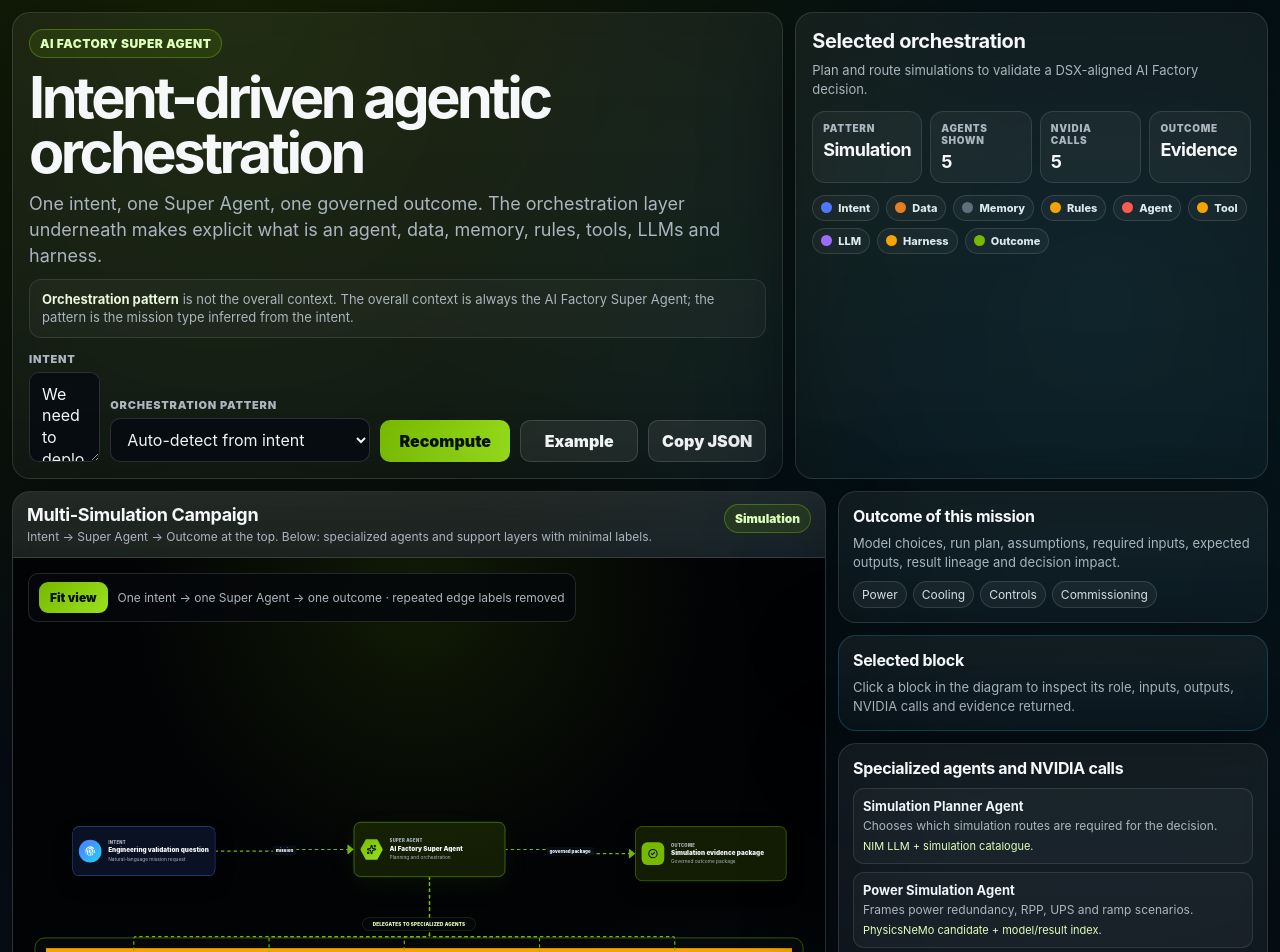
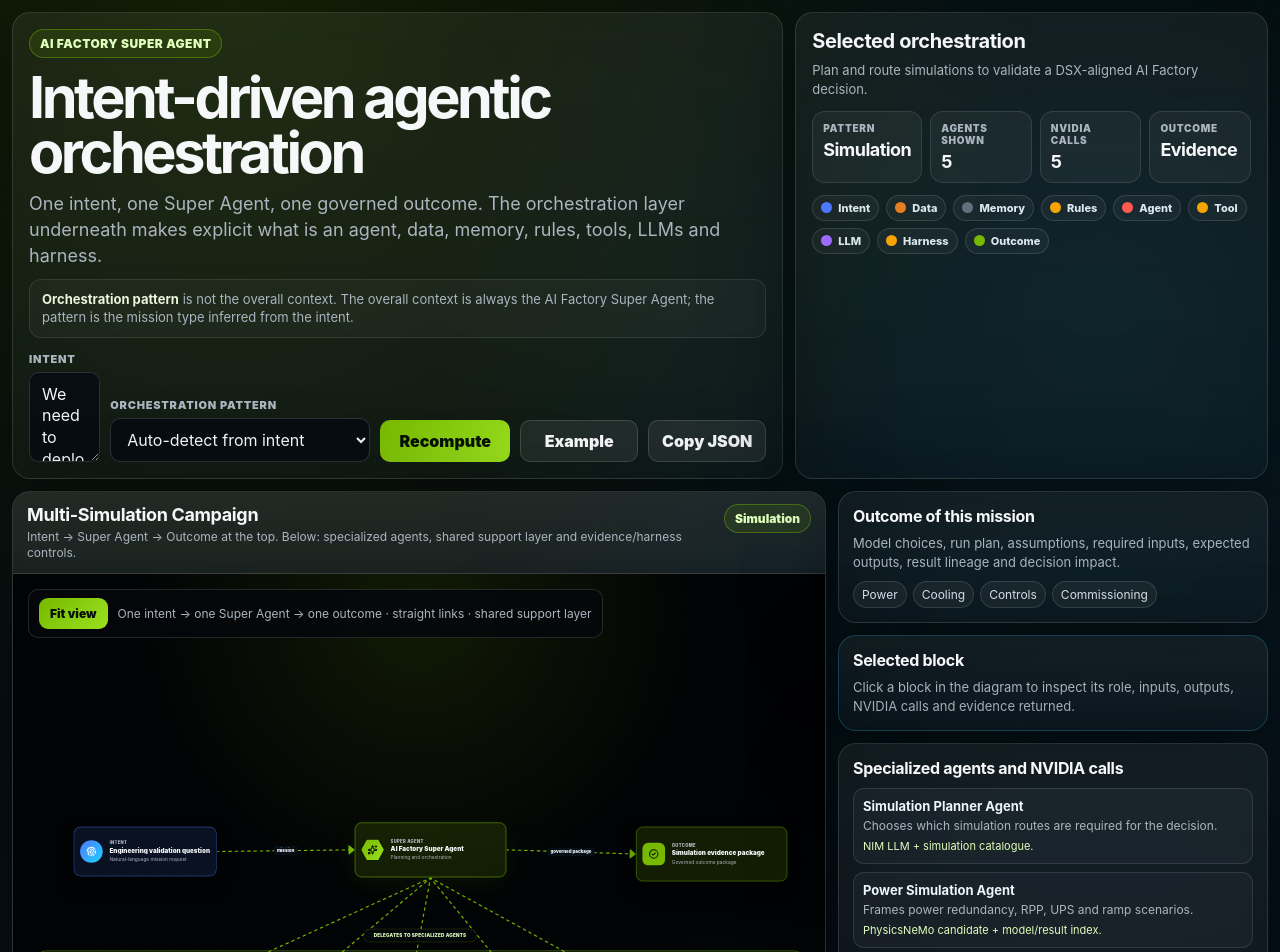
Before and after one commit to opedoussaut/ht-gen7-superagent, a React (Vite) app: page / in a window 1280 px wide. Shown: the top 952 px of the page. Built offline with nearby package versions, Linux system fonts and the light colour scheme.

Commit message:
Refine executive orchestration layout with straight links

```diff
--- a/src/App.jsx
+++ b/src/App.jsx
@@ -76,7 +76,15 @@ function OrchestrationBandNode({ data }) {
 }
 
 function CaptionNode({ data }) {
-  return <div className="caption-node">{data.title}</div>;
+  return (
+    <div className="caption-node">
+      <Handle id="top" type="target" position={Position.Top} className="handle" />
+      <Handle id="left" type="target" position={Position.Left} className="handle" />
+      {data.title}
+      <Handle id="right" type="source" position={Position.Right} className="handle" />
+      <Handle id="bottom" type="source" position={Position.Bottom} className="handle" />
+    </div>
+  );
 }
 
 const nodeTypes = {
@@ -128,6 +136,8 @@ function edge(id, source, target, options = {}) {
     sourceHandle = 'right',
     targetHandle = 'left',
     color = animated ? '#76b900' : '#66727d',
+    zIndex = animated ? 4 : 3,
+    type = 'straight',
   } = options;
 
   return {
@@ -138,14 +148,14 @@ function edge(id, source, target, options = {}) {
     animated,
     sourceHandle,
     targetHandle,
-    type: 'smoothstep',
+    type,
     markerEnd: { type: MarkerType.ArrowClosed, width: 18, height: 18, color },
     style: { stroke: color, strokeWidth: animated ? 2.7 : 1.8 },
     labelStyle: { fill: '#edf6ff', fontSize: 10.5, fontWeight: 900 },
     labelBgStyle: { fill: '#071018', fillOpacity: 0.96 },
     labelBgPadding: [7, 4],
     labelShowBg: Boolean(label),
-    zIndex: animated ? 5 : 3,
+    zIndex,
   };
 }
 
@@ -177,21 +187,41 @@ function buildGraph(pattern) {
       id: 'orchestration-band',
       type: 'orchestrationBand',
       data: { title: `${pattern.label} · Agentic Orchestration` },
-      position: { x: -70, y: 300 },
+      position: { x: -70, y: 330 },
       draggable: false,
       selectable: false,
       focusable: false,
-      style: { width: 1830, height: 610, zIndex: 0 },
+      style: { width: 1830, height: 655, zIndex: 1 },
     },
     {
       id: 'delegate-caption',
       type: 'caption',
       data: { title: 'delegates to specialized agents' },
-      position: { x: 710, y: 252 },
+      position: { x: 710, y: 278 },
       draggable: false,
       selectable: false,
       focusable: false,
-      style: { width: 270, height: 32, zIndex: 6 },
+      style: { width: 270, height: 32, zIndex: 7 },
+    },
+    {
+      id: 'support-caption',
+      type: 'caption',
+      data: { title: 'shared support layer used by all agents' },
+      position: { x: 685, y: 660 },
+      draggable: false,
+      selectable: false,
+      focusable: false,
+      style: { width: 330, height: 32, zIndex: 7 },
+    },
+    {
+      id: 'evidence-caption',
+      type: 'caption',
+      data: { title: 'agent outputs → evidence / harness' },
+      position: { x: 700, y: 612 },
+      draggable: false,
+      selectable: false,
+      focusable: false,
+      style: { width: 310, height: 32, zIndex: 7 },
     },
     makeNode(
       'intent',
@@ -201,7 +231,7 @@ function buildGraph(pattern) {
       'One intent starts the process. The Super Agent interprets it and selects the orchestration pattern, data, agents, tools, LLMs and harness controls.',
       20,
       35,
-      { zIndex: 4 },
+      { zIndex: 5 },
     ),
     makeNode(
       'super',
@@ -211,7 +241,7 @@ function buildGraph(pattern) {
       'The single mission orchestrator. It decomposes the intent, selects specialized agents, calls NVIDIA tools and LLM services, checks rules, and assembles the governed outcome package.',
       690,
       25,
-      { icon: Sparkles, zIndex: 4 },
+      { icon: Sparkles, zIndex: 5 },
     ),
     makeNode(
       'outcome',
@@ -221,7 +251,7 @@ function buildGraph(pattern) {
       pattern.outcome,
       1360,
       35,
-      { icon: CheckCircle2, zIndex: 4 },
+      { icon: CheckCircle2, zIndex: 5 },
     ),
     ...visibleAgents.map((agent, index) =>
       makeNode(
@@ -231,8 +261,8 @@ function buildGraph(pattern) {
         agent.role,
         `${agent.role}\n\nInput: ${agent.input}\n\nOutput: ${agent.output}\n\nNVIDIA call: ${agent.nvidia}\n\nEvidence returned: ${agent.evidence}`,
         agentX[index],
-        440,
-        { icon: iconForAgent(agent.name) },
+        480,
+        { icon: iconForAgent(agent.name), zIndex: 6 },
       ),
     ),
     makeNode(
@@ -242,7 +272,8 @@ function buildGraph(pattern) {
       shortList(pattern.context, 3),
       `Controlled enterprise/context data used to ground the mission:\n${pattern.context.map((item) => `• ${item}`).join('\n')}`,
       supportX[0],
-      705,
+      755,
+      { zIndex: 6 },
     ),
     makeNode(
       'memory',
@@ -251,7 +282,8 @@ function buildGraph(pattern) {
       'prior cases · lessons · retrieval',
       'Long-lived reusable knowledge and retrieval layer: previous AI Factory records, lessons learned, indexed DSX content, similarity search and evidence reranking.',
       supportX[1],
-      705,
+      755,
+      { zIndex: 6 },
     ),
     makeNode(
       'rules',
@@ -260,7 +292,8 @@ function buildGraph(pattern) {
       'DSX · OCP · deviations',
       'Explicit rules and constraints: DSX baseline logic, OCP or domain best practices, deviation policies and approval requirements.',
       supportX[2],
-      705,
+      755,
+      { zIndex: 6 },
     ),
     makeNode(
       'tools',
@@ -269,7 +302,8 @@ function buildGraph(pattern) {
       shortList(pattern.tools, 3),
       `Deterministic services, engineering tools or NVIDIA platform calls selected for this mission:\n${pattern.tools.map((tool) => `• ${tool}`).join('\n')}`,
       supportX[3],
-      705,
+      755,
+      { zIndex: 6 },
     ),
     makeNode(
       'llms',
@@ -278,7 +312,8 @@ function buildGraph(pattern) {
       'NIM reasoning · report generation',
       'Reasoning and generation models called by the specialized agents, typically exposed through NVIDIA NIM-hosted services or equivalent controlled endpoints.',
       supportX[4],
-      705,
+      755,
+      { zIndex: 6 },
     ),
     makeNode(
       'harness',
@@ -287,23 +322,25 @@ function buildGraph(pattern) {
       'schema · evidence · approvals',
       `Mandatory controls for this mission:\n${pattern.gates.map((gate) => `• ${gate}`).join('\n')}`,
       supportX[5],
-      705,
+      755,
+      { zIndex: 6 },
     ),
   ];
 
   const edges = [
-    edge('intent-super', 'intent', 'super', { label: 'mission', animated: true }),
-    edge('super-outcome', 'super', 'outcome', { label: 'governed package', animated: true }),
-    edge('data-memory', 'data', 'memory', { label: 'index', color: '#f5a400' }),
-    edge('memory-rules', 'memory', 'rules', { label: 'retrieve' }),
-    edge('rules-tools', 'rules', 'tools', { label: 'constrain', color: '#f5a400' }),
-    edge('tools-llms', 'tools', 'llms', { label: 'call', color: '#f5a400' }),
-    edge('llms-harness', 'llms', 'harness', { label: 'validate' }),
+    edge('intent-super', 'intent', 'super', { label: 'mission', animated: true, zIndex: 5 }),
+    edge('super-outcome', 'super', 'outcome', { label: 'governed package', animated: true, zIndex: 5 }),
+    edge('data-memory', 'data', 'memory', { label: 'index', color: '#f5a400', zIndex: 4 }),
+    edge('memory-rules', 'memory', 'rules', { label: 'retrieve', zIndex: 4 }),
+    edge('rules-tools', 'rules', 'tools', { label: 'constrain', color: '#f5a400', zIndex: 4 }),
+    edge('tools-llms', 'tools', 'llms', { label: 'call', color: '#f5a400', zIndex: 4 }),
+    edge('llms-harness', 'llms', 'harness', { label: 'validate', zIndex: 4 }),
     edge('harness-outcome', 'harness', 'outcome', {
       animated: true,
       sourceHandle: 'right',
       targetHandle: 'bottom',
       label: 'approve',
+      zIndex: 5,
     }),
   ];
 
@@ -313,17 +350,29 @@ function buildGraph(pattern) {
         animated: true,
         sourceHandle: 'bottom',
         targetHandle: 'top',
+        zIndex: 0,
+      }),
+      edge(`agent-output-${index}`, `agent-${index}`, 'evidence-caption', {
+        sourceHandle: 'bottom',
+        targetHandle: 'top',
+        zIndex: 3,
       }),
     );
   });
 
   edges.push(
-    edge('agent-0-data', 'agent-0', 'data', { sourceHandle: 'bottom', targetHandle: 'top' }),
-    edge('agent-1-memory', 'agent-1', 'memory', { sourceHandle: 'bottom', targetHandle: 'top' }),
-    edge('agent-2-rules', 'agent-2', 'rules', { sourceHandle: 'bottom', targetHandle: 'top' }),
-    edge('agent-3-tools', 'agent-3', 'tools', { sourceHandle: 'bottom', targetHandle: 'top' }),
-    edge('agent-4-llms', 'agent-4', 'llms', { sourceHandle: 'bottom', targetHandle: 'top' }),
-    edge('agent-4-harness', 'agent-4', 'harness', { sourceHandle: 'bottom', targetHandle: 'top' }),
+    edge('output-harness', 'evidence-caption', 'harness', {
+      sourceHandle: 'right',
+      targetHandle: 'top',
+      label: 'evidence',
+      color: '#76b900',
+      zIndex: 4,
+    }),
+    edge('support-data', 'support-caption', 'data', { sourceHandle: 'bottom', targetHandle: 'top', zIndex: 2 }),
+    edge('support-memory', 'support-caption', 'memory', { sourceHandle: 'bottom', targetHandle: 'top', zIndex: 2 }),
+    edge('support-rules', 'support-caption', 'rules', { sourceHandle: 'bottom', targetHandle: 'top', zIndex: 2 }),
+    edge('support-tools', 'support-caption', 'tools', { sourceHandle: 'bottom', targetHandle: 'top', zIndex: 2 }),
+    edge('support-llms', 'support-caption', 'llms', { sourceHandle: 'bottom', targetHandle: 'top', zIndex: 2 }),
   );
 
   return { nodes, edges };
@@ -348,7 +397,7 @@ function ArchitectureFlow({ pattern, onSelectNode }) {
   const fit = useCallback(
     (duration = 500) => {
       requestAnimationFrame(() => {
-        reactFlow.fitView({ padding: 0.08, duration, includeHiddenNodes: false, minZoom: 0.42, maxZoom: 0.92 });
+        reactFlow.fitView({ padding: 0.06, duration, includeHiddenNodes: false, minZoom: 0.38, maxZoom: 0.9 });
       });
     },
     [reactFlow],
@@ -378,8 +427,8 @@ function ArchitectureFlow({ pattern, onSelectNode }) {
         if (selectedNode.data?.details) onSelectNode(selectedNode.data);
       }}
       fitView
-      fitViewOptions={{ padding: 0.08, minZoom: 0.42, maxZoom: 0.92 }}
-      minZoom={0.3}
+      fitViewOptions={{ padding: 0.06, minZoom: 0.38, maxZoom: 0.9 }}
+      minZoom={0.28}
       maxZoom={1.55}
       snapToGrid
       snapGrid={[12, 12]}
@@ -390,7 +439,7 @@ function ArchitectureFlow({ pattern, onSelectNode }) {
       <Controls className="rf-controls" showInteractive={false} />
       <Panel position="top-left" className="diagram-panel">
         <button onClick={() => fit(550)} type="button">Fit view</button>
-        <span>One intent → one Super Agent → one outcome · repeated edge labels removed</span>
+        <span>One intent → one Super Agent → one outcome · straight links · shared support layer</span>
       </Panel>
     </ReactFlow>
   );
@@ -493,7 +542,7 @@ function AppShell() {
           <div className="diagram-header">
             <div>
               <h2>{pattern.label}</h2>
-              <p>Intent → Super Agent → Outcome at the top. Below: specialized agents and support layers with minimal labels.</p>
+              <p>Intent → Super Agent → Outcome at the top. Below: specialized agents, shared support layer and evidence/harness controls.</p>
             </div>
             <span className="active-badge">{pattern.short}</span>
           </div>
```
